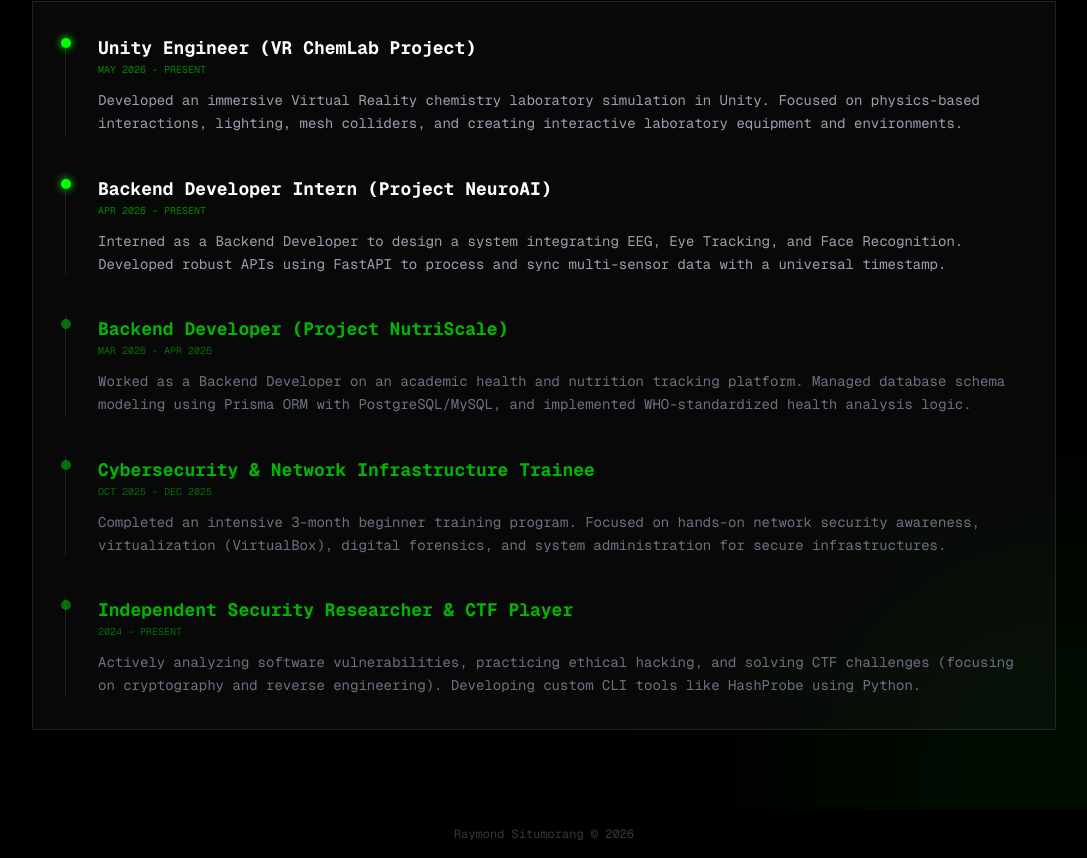
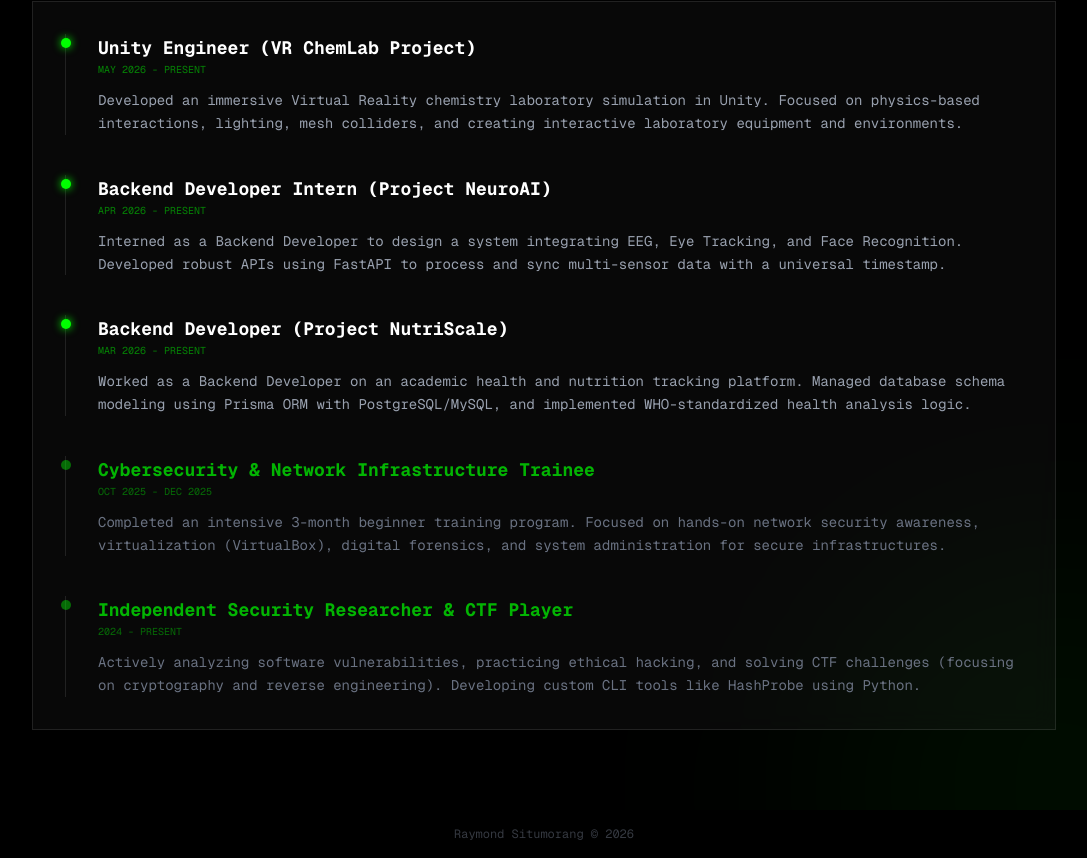
Before and after one commit to Skywalks567/web-portofolio, a Next.js app: page /about in a window 1280 px wide. Shown: the part 1487-2345 px from the top of the page, without its empty margins (96-1183 px from the left). Built offline with nearby package versions, Linux system fonts and the light colour scheme.

Commit message:
docs: fix some typo data on about page

```diff
--- a/src/data/about.ts
+++ b/src/data/about.ts
@@ -52,10 +52,10 @@ export const recentChronicles = [
   },
   {
     title: 'Backend Developer (Project NutriScale)',
-    period: 'MAR 2026 - APR 2026',
+    period: 'MAR 2026 - PRESENT',
     description:
       'Worked as a Backend Developer on an academic health and nutrition tracking platform. Managed database schema modeling using Prisma ORM with PostgreSQL/MySQL, and implemented WHO-standardized health analysis logic.',
-    active: false,
+    active: true,
   },
   {
     title: 'Cybersecurity & Network Infrastructure Trainee',
```
